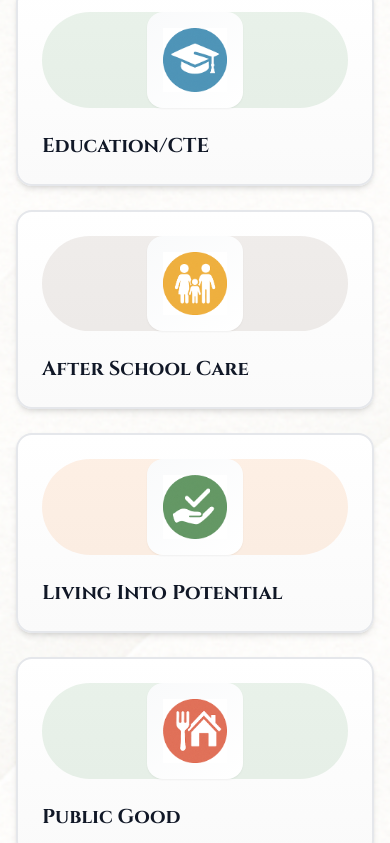
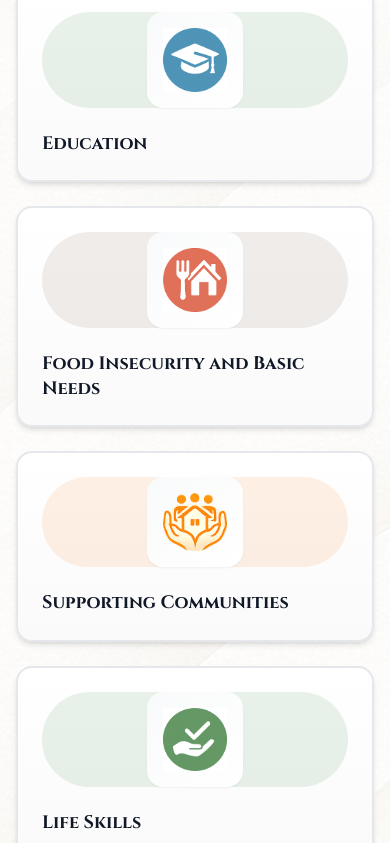
Before and after one commit to LetsGetRemixed/BuildingBridge, a Next.js app: page /about in a window 390 px wide. Shown: the part 1580-2423 px from the top of the page. Built offline with nearby package versions, Linux system fonts and the light colour scheme; no server answers; the database is empty.

Commit message:
Updates April 15th

```diff
--- a/src/app/about/page.tsx
+++ b/src/app/about/page.tsx
@@ -322,44 +322,24 @@ export default function About() {
           <div className="grid sm:grid-cols-2 lg:grid-cols-4 gap-6 md:gap-8">
             {[
               {
-                title: 'Education/CTE',
+                title: 'Education',
                 href: '/about/pillars#education',
                 icon: '/icons/education.png',
               },
               {
-                title: 'After School Care',
-                href: '/about/pillars#families',
-                icon: '/icons/family.png',
-              },
-              {
-                title: 'Living Into Potential',
-                href: '/about/pillars#lifeskills',
-                icon: '/icons/life.png',
-              },
-              {
-                title: 'Public Good',
+                title: 'Food Insecurity and Basic Needs',
                 href: '/about/pillars#support',
                 icon: '/icons/housing.png',
               },
               {
-                title: 'Well-being',
+                title: 'Supporting Communities',
                 href: '/about/pillars#community',
-                icon: '/icons/wellbeing.png',
+                icon: '/icons/community.png',
               },
               {
-                title: 'Health',
-                href: '/about/pillars#health',
-                icon: '/icons/Health.png',
-              },
-              {
-                title: 'Technology',
-                href: '/about/pillars#technology',
-                icon: '/icons/Technology.png',
-              },
-              {
-                title: 'The Arts',
-                href: '/about/pillars#arts',
-                icon: '/icons/arts.png',
+                title: 'Life Skills',
+                href: '/about/pillars#lifeskills',
+                icon: '/icons/life.png',
               },
             ].map((p, index) => (
               <Link
@@ -409,18 +389,8 @@ export default function About() {
 
                   {/* Content */}
                   <div className="relative z-10">
-                    <h3 className={`font-heading font-bold text-gray-900 group-hover:text-gray-800 transition-colors break-words ${
-                      p.title === 'Food/Housing'
-                        ? 'text-base sm:text-lg md:text-xl lg:text-xl leading-tight'
-                        : 'text-xl md:text-xl'
-                    }`}>
-                      {p.title === 'Food/Housing' ? (
-                        <>
-                          Food/<wbr />Housing
-                        </>
-                      ) : (
-                        p.title
-                      )}
+                    <h3 className="font-heading font-bold text-gray-900 group-hover:text-gray-800 transition-colors break-words text-lg sm:text-xl md:text-xl leading-snug">
+                      {p.title}
                     </h3>
                   </div>
                 </div>
--- a/src/app/page.tsx
+++ b/src/app/page.tsx
@@ -36,7 +36,6 @@ export default function Home() {
 
   const infoSectionRef = useRef<HTMLElement>(null)
   const sliderSectionRef = useRef<HTMLElement>(null)
-  const ctaSectionRef = useRef<HTMLElement>(null)
 
   // Convert events to slides format
   const slides: Slide[] = events.map(event => ({
@@ -99,8 +98,7 @@ export default function Home() {
 
     const sections = [
       infoSectionRef.current,
-      sliderSectionRef.current,
-      ctaSectionRef.current
+      sliderSectionRef.current
     ].filter(Boolean) as Element[]
 
     sections.forEach((section) => {
@@ -247,7 +245,15 @@ export default function Home() {
                   />
                   <div className="relative flex flex-col items-center text-center pt-2">
                     <h3 className="font-heading text-2xl md:text-3xl font-bold mb-5" style={{ color: foundationBrown }}>
-                      {card.title}
+                      {card.title === 'Serving Others' ? (
+                        <>
+                          Serving
+                          <br />
+                          Others
+                        </>
+                      ) : (
+                        card.title
+                      )}
                     </h3>
                     <div
                       className="h-1 w-12 rounded-full mb-5"
@@ -405,55 +411,6 @@ export default function Home() {
         </div>
       </section>
 
-      {/* Call to Action */}
-      <section
-        ref={ctaSectionRef}
-        id="cta-section"
-        className={`relative py-16 md:py-24 overflow-hidden transition-all duration-1000 ${
-          isVisible['cta-section'] ? 'opacity-100 translate-y-0' : 'opacity-0 translate-y-10'
-        }`}
-        style={{
-          background: `linear-gradient(135deg, ${foundationGreen} 0%, #1B5E20 50%, ${foundationGreen} 100%)`,
-          backgroundSize: '200% 200%',
-        }}
-      >
-        <div className="absolute inset-0 opacity-20">
-          <div className="absolute top-0 left-0 w-96 h-96 rounded-full" style={{ background: `radial-gradient(circle, ${foundationOrange} 0%, transparent 60%)`, transform: 'translate(-40%, -40%)' }} />
-          <div className="absolute bottom-0 right-0 w-96 h-96 rounded-full" style={{ background: `radial-gradient(circle, ${foundationBrown} 0%, transparent 60%)`, transform: 'translate(40%, 40%)' }} />
-        </div>
-        <div
-          className="absolute inset-0 opacity-[0.07]"
-          style={{
-            backgroundImage: 'radial-gradient(circle at 2px 2px, white 1px, transparent 0)',
-            backgroundSize: '32px 32px',
-          }}
-        />
-
-        <div className="relative z-10 max-w-6xl mx-auto px-4 sm:px-6 lg:px-8">
-          <div className="flex flex-col md:flex-row md:items-center md:justify-between gap-10 md:gap-12">
-            <div className="flex-1 text-center md:text-left">
-              <h2 className="font-heading text-white text-3xl md:text-4xl lg:text-5xl font-bold tracking-tight leading-tight">
-                Ready to make a difference?
-              </h2>
-              <p className="mt-4 text-white/95 text-base md:text-lg max-w-xl mx-auto md:mx-0">
-                Join us as a volunteer, partner with BBF, or reach out to learn more.
-              </p>
-            </div>
-            <div className="flex-shrink-0 flex justify-center md:justify-end">
-              <a
-                href="mailto:info@buildingbridgefoundation.org"
-                className="group inline-flex items-center gap-3 px-8 py-4 rounded-2xl font-semibold text-lg text-white border-2 border-white/90 hover:border-white bg-white/15 backdrop-blur-sm transition-all duration-300 hover:scale-[1.03] hover:shadow-2xl hover:bg-white/25"
-              >
-                Get in Touch
-                <svg className="w-5 h-5 transition-transform duration-300 group-hover:translate-x-1" fill="none" stroke="currentColor" viewBox="0 0 24 24">
-                  <path strokeLinecap="round" strokeLinejoin="round" strokeWidth={2} d="M17 8l4 4m0 0l-4 4m4-4H3" />
-                </svg>
-              </a>
-            </div>
-          </div>
-        </div>
-      </section>
-
       {/* Event Detail Modal */}
       {showModal && selectedEvent && (
         <EventModal
--- a/src/components/Footer.tsx
+++ b/src/components/Footer.tsx
@@ -84,11 +84,11 @@ export default function Footer() {
               </li>
               <li>
                 <Link
-                  href="/about/pillars"
+                  href="/about#pillars-section"
                   className="text-gray-300 hover:text-white transition-colors duration-300 inline-flex items-center group text-sm"
                 >
                   <span className="group-hover:translate-x-1 transition-transform duration-300 inline-flex items-center">
-                    Our Pillars
+                    Our Interests
                     <svg className="ml-2 h-4 w-4 opacity-0 group-hover:opacity-100 transition-opacity" fill="none" stroke="currentColor" viewBox="0 0 24 24">
                       <path strokeLinecap="round" strokeLinejoin="round" strokeWidth={2} d="M9 5l7 7-7 7" />
                     </svg>
@@ -97,7 +97,7 @@ export default function Footer() {
               </li>
               <li>
                 <Link
-                  href="/programs"
+                  href="/events"
                   className="text-gray-300 hover:text-white transition-colors duration-300 inline-flex items-center group text-sm"
                 >
                   <span className="group-hover:translate-x-1 transition-transform duration-300 inline-flex items-center">
@@ -110,7 +110,7 @@ export default function Footer() {
               </li>
               <li>
                 <Link
-                  href="/get-involved"
+                  href="/contact"
                   className="text-gray-300 hover:text-white transition-colors duration-300 inline-flex items-center group text-sm"
                 >
                   <span className="group-hover:translate-x-1 transition-transform duration-300 inline-flex items-center">
@@ -130,7 +130,7 @@ export default function Footer() {
             <ul className="space-y-3">
               <li>
                 <Link
-                  href="/about/partnerships"
+                  href="/about#partners-section"
                   className="text-gray-300 hover:text-white transition-colors duration-300 inline-flex items-center group text-sm"
                 >
                   <span className="group-hover:translate-x-1 transition-transform duration-300 inline-flex items-center">
@@ -143,7 +143,7 @@ export default function Footer() {
               </li>
               <li>
                 <Link
-                  href="/about/events"
+                  href="/events"
                   className="text-gray-300 hover:text-white transition-colors duration-300 inline-flex items-center group text-sm"
                 >
                   <span className="group-hover:translate-x-1 transition-transform duration-300 inline-flex items-center">
```
